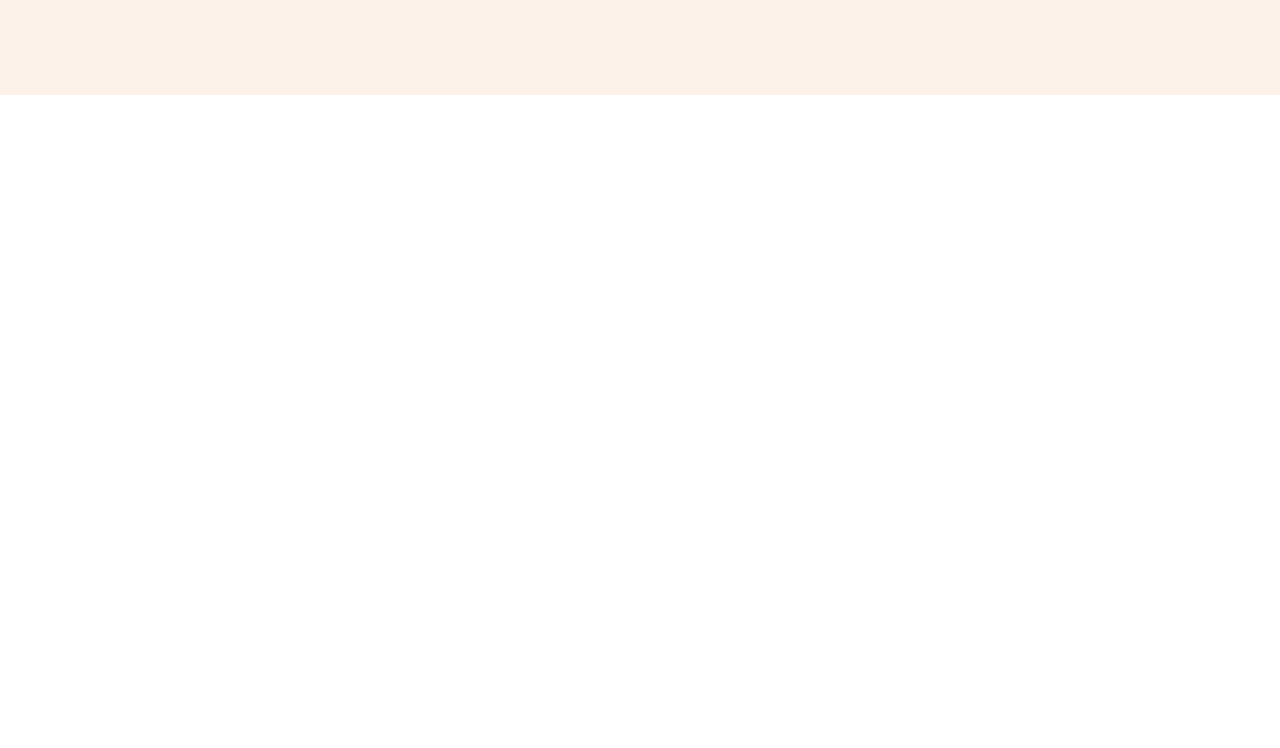
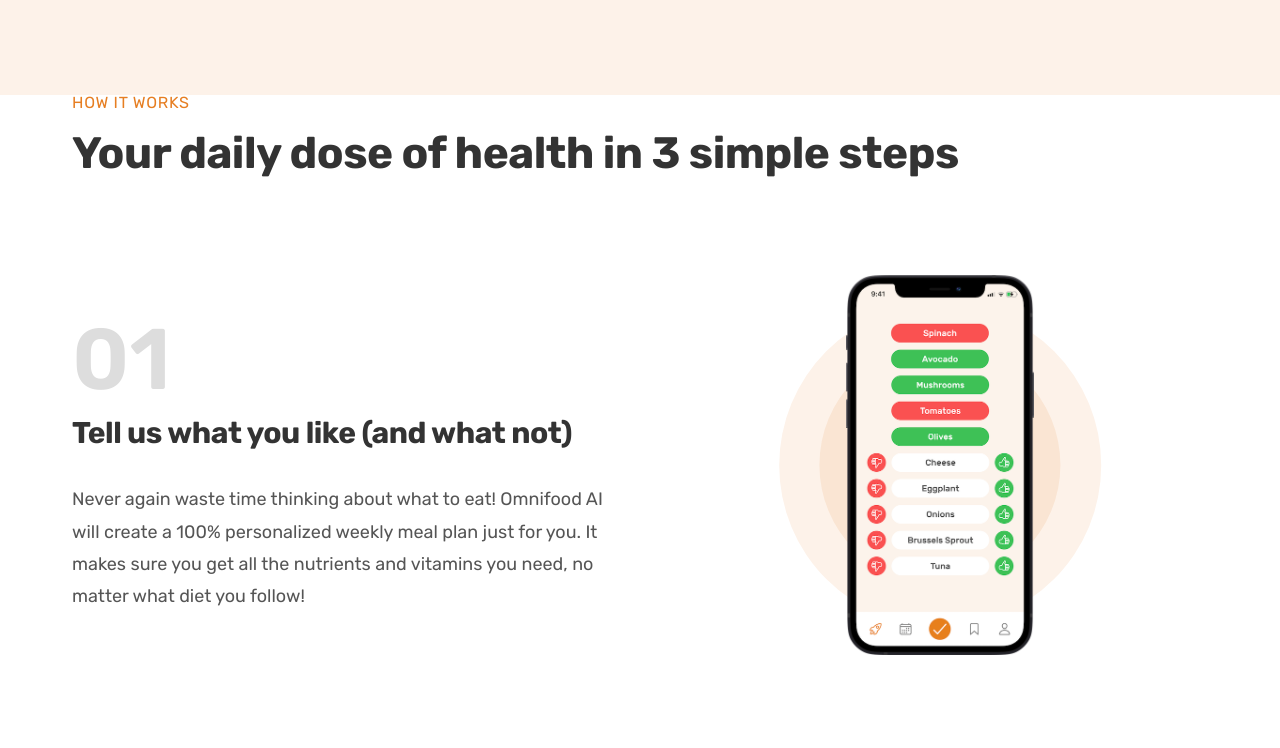
Before and after one commit to Nay-Aung-Lin/Omni-food-template, a plain HTML site: page index.html in a window 1280 px wide. Shown: the part 701-1449 px from the top of the page. Before the commit the page ends 800 px from the top, so only its background shows below. Drawn offline with Linux system fonts and the light colour scheme.

Commit message:
How it Works Section Update

```diff
--- a/css/style.css
+++ b/css/style.css
@@ -69,7 +69,8 @@
 
 .grid{
     display: grid;
-    gap: 9.6rem;
+    row-gap: 9.6rem;
+    column-gap: 6.4rem;
 }
 
 .grid--2--cols{
@@ -86,14 +87,41 @@
     grid-template-columns: repeat(4,1fr);
 
 }
+.grid--center--v{
+ align-items: center;
+}
+
+.heading-primary,
+.heading-secondary,
+.heading-tertiary{
+    color: #333;
+    font-weight: 700;
+    letter-spacing: -0.5px;
+}
 
 .heading-primary{
     font-size: 5.2rem;
-    font-weight: 700;
     line-height: 1.1;
-    color: #333;
-    letter-spacing: -0.5px;
     margin-bottom: 3.2rem;
+}
+
+.heading-secondary{
+    font-size: 4.4rem;
+    line-height: 1.2;
+    margin-bottom: 9.6rem;
+}
+.heading-tertiary{
+    font-size: 3rem;
+    line-height: 1.2;
+    margin-bottom: 3.2rem;
+}
+.sub-heading{
+    color: #e67e22;
+    font-size: 1.6rem;
+    display: block;
+    text-transform: uppercase;
+    margin-bottom: 1.6rem;
+    letter-spacing: 0.75px;
 }
 
 .btn:link,
@@ -257,3 +285,53 @@
 /******************************/
 /* How it Work Section   */
 /******************************/
+
+.step-number{
+    font-size: 8.6rem;
+    font-weight: 600;
+    color: #ddd;
+    margin-bottom: 1.2rem;
+}
+
+.step-description{
+    font-size: 1.8rem;
+    line-height: 1.8;
+}
+
+
+.step-img-box{
+    display: flex;
+    justify-content: center;
+    align-items: center;
+    position: relative;
+}
+
+.step-img-box::before,
+.step-img-box::after{
+    content: '';
+    display: block;
+    border-radius: 50%;
+    position: absolute;
+    top: 50%;
+    left: 50%;
+    transform: translate(-50%,-50%);
+
+}
+
+.step-img-box::before{
+    width: 60%;
+    padding-bottom: 60%;
+    background-color: #fdf2e9;
+    z-index: -1;
+
+}
+
+.step-img-box::after{
+    width: 45%;
+    padding-bottom: 45%;
+    background-color: #fae5d3;
+    z-index: -1;
+}
+.step-img{
+    width: 35%;
+}
--- a/index.html
+++ b/index.html
@@ -17,11 +17,11 @@
         <img src="./img/omnifood-logo.png" alt="Omnifood Logo" class="logo" />
         <nav class="main-nav">
             <ul class="main-nav-list">
-                <li><a class="main-nav-link" href="#">Navigation</a></li>
-                <li><a class="main-nav-link" href="#">Navigation2</a></li>
-                <li><a class="main-nav-link" href="#">Navigation3</a></li>
-                <li><a class="main-nav-link" href="#">Navigation4</a></li>
-                <li><a class="main-nav-link nav--cta" href="#">Navigation5</a></li>
+                <li><a class="main-nav-link" href="#">How it Works</a></li>
+                <li><a class="main-nav-link" href="#">Meals</a></li>
+                <li><a class="main-nav-link" href="#">Testimonials</a></li>
+                <li><a class="main-nav-link" href="#">Pricing</a></li>
+                <li><a class="main-nav-link nav--cta" href="#">Try For Free</a></li>
 
             </ul>
         </nav>
@@ -59,6 +59,58 @@
 
         </section>
         <section class="section-how">
+            <div class="container">
+                <span class="sub-heading">How It Works</span>
+                <h2 class="heading-secondary">
+                    Your daily dose of health in 3 simple steps
+                </h2>
+            </div>
+            <div class="container grid grid--2--cols grid--center--v">
+                <!-- Step 1 -->
+                <div class="step-text-box">
+                    <p class="step-number">01</p>
+                    <h3 class="heading-tertiary">
+                        Tell us what you like (and what not)
+                    </h3>
+                    <p class="step-description">
+                        Never again waste time thinking about what to eat! Omnifood AI will create a 100% personalized weekly meal plan just for you. It makes sure you get all the nutrients and vitamins you need, no matter what diet you follow!
+                    </p>
+                </div>
+                <div class="step-img-box">
+                    <img src="./img/app/app-screen-1.png" alt="iPhone app preference selection screen" class="step-img">
+                </div>
+                <!-- Step 2 -->
+                <div class="step-img-box">
+                    <img src="./img/app/app-screen-2.png" alt="iPhone app preference selection screen" class="step-img">
+                </div>
+
+                <div class="step-text-box">
+                    <p class="step-number">02</p>
+                    <h3 class="heading-tertiary">
+                        Approve your weekly meal plan
+                    </h3>
+                    <p class="step-description">
+                         Once per week, approve the meal plan generated for you by Omnifood AI. You can change ingredients, swap entire meals, or even add your own recipes.
+                    </p>
+                </div>
+
+                <!-- Step 3 -->
+
+                <div class="step-text-box">
+                    <p class="step-number">03</p>
+                    <h3 class="heading-tertiary">
+                        Receive meals at convenient time
+                    </h3>
+                    <p class="step-description">
+                        Best chefs in town will cook your selected meal every day, and we will deliver it to your door whenever works best for you. You can change delivery schedule and address daily!
+                    </p>
+                </div>
+
+                <div class="step-img-box">
+                    <img src="./img/app/app-screen-3.png " alt="iPhone app preference selection screen" class="step-img">
+                </div>
+
+            </div>
         </section>
     </main>
 
```
